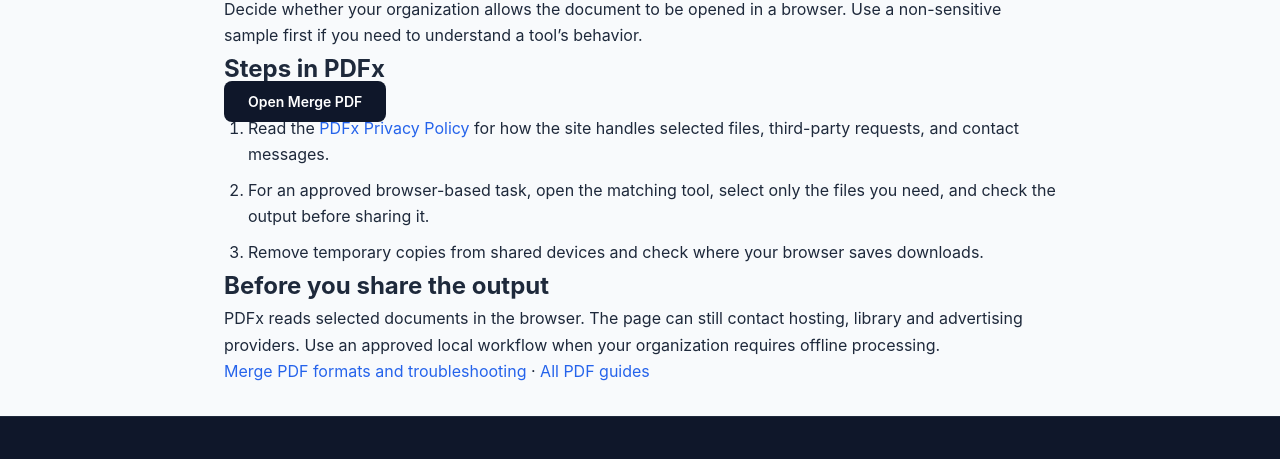
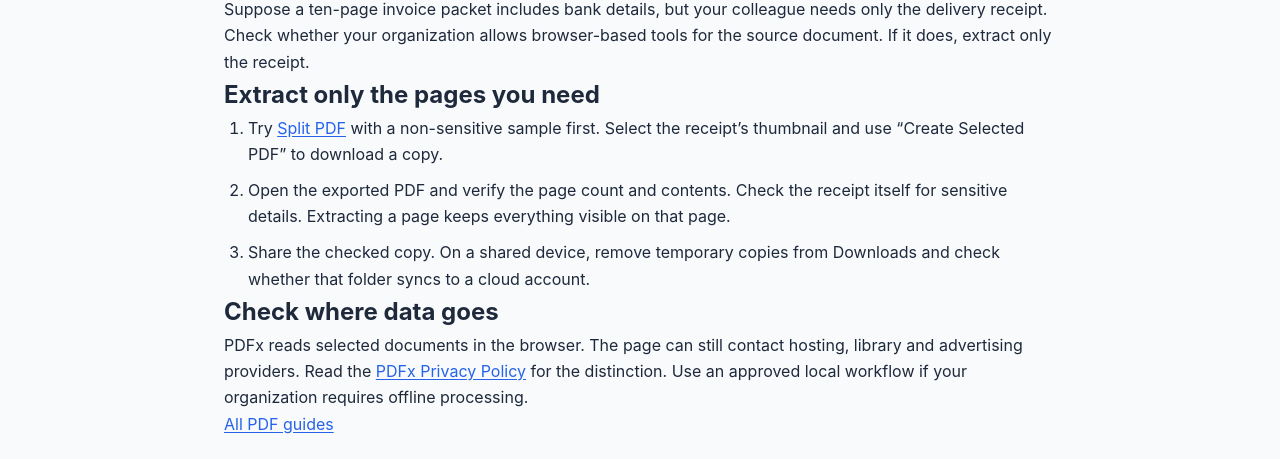
Before and after one commit to almakhfi-dev/pdfx-website, a plain HTML site: page guide-privacy-online-pdf-tools.html in a window 1280 px wide. Shown: the part 212-671 px from the top of the page. Drawn offline with Linux system fonts and the light colour scheme.

Commit message:
Fix PDFx reading contrast and verify guide instructions

```diff
--- a/guide-privacy-online-pdf-tools.html
+++ b/guide-privacy-online-pdf-tools.html
@@ -4,10 +4,10 @@
     <meta charset="utf-8">
     <meta name="viewport" content="width=device-width, initial-scale=1">
     <title>Protect your privacy when using online PDF tools | PDFx</title>
-    <meta name="description" content="Decide whether your organization allows the document to be opened in a browser. Use a non-sensitive sample first if you need to understand a tool’s behavior.">
+    <meta name="description" content="Use PDFx to extract only the pages you need to share, and check how browser-based PDF tools handle your files and network requests.">
     <link rel="canonical" href="https://pdfx-website.vercel.app/guide-privacy-online-pdf-tools.html">
     <meta property="og:title" content="Protect your privacy when using online PDF tools | PDFx">
-    <meta property="og:description" content="Decide whether your organization allows the document to be opened in a browser. Use a non-sensitive sample first if you need to understand a tool’s behavior.">
+    <meta property="og:description" content="Use PDFx to extract only the pages you need to share, and check how browser-based PDF tools handle your files and network requests.">
     <meta property="og:type" content="article">
     <meta property="og:url" content="https://pdfx-website.vercel.app/guide-privacy-online-pdf-tools.html">
     <meta property="og:image" content="https://pdfx-website.vercel.app/pdfx-logo.png">
@@ -43,13 +43,16 @@
 </header>
 <main id="main-content" tabindex="-1" class="container reading-page">
 <h1>Protect your privacy when using online PDF tools</h1>
-<p>Decide whether your organization allows the document to be opened in a browser. Use a non-sensitive sample first if you need to understand a tool’s behavior.</p>
-<h2>Steps in PDFx</h2>
-<p><a class="android-btn" href="/merge-pdf.html#merge-pdf-tool">Open Merge PDF</a></p>
-<ol><li>Read the <a href="/privacy.html">PDFx Privacy Policy</a> for how the site handles selected files, third-party requests, and contact messages.</li><li>For an approved browser-based task, open the matching tool, select only the files you need, and check the output before sharing it.</li><li>Remove temporary copies from shared devices and check where your browser saves downloads.</li></ol>
-<h2>Before you share the output</h2>
-<p>PDFx reads selected documents in the browser. The page can still contact hosting, library and advertising providers. Use an approved local workflow when your organization requires offline processing.</p>
-<p><a href="/merge-pdf.html">Merge PDF formats and troubleshooting</a> · <a href="/guides.html">All PDF guides</a></p>
+<p>Suppose a ten-page invoice packet includes bank details, but your colleague needs only the delivery receipt. Check whether your organization allows browser-based tools for the source document. If it does, extract only the receipt.</p>
+<h2>Extract only the pages you need</h2>
+<ol>
+    <li>Try <a href="/split-pdf.html#split-pdf-tool">Split PDF</a> with a non-sensitive sample first. Select the receipt’s thumbnail and use “Create Selected PDF” to download a copy.</li>
+    <li>Open the exported PDF and verify the page count and contents. Check the receipt itself for sensitive details. Extracting a page keeps everything visible on that page.</li>
+    <li>Share the checked copy. On a shared device, remove temporary copies from Downloads and check whether that folder syncs to a cloud account.</li>
+</ol>
+<h2>Check where data goes</h2>
+<p>PDFx reads selected documents in the browser. The page can still contact hosting, library and advertising providers. Read the <a href="/privacy.html">PDFx Privacy Policy</a> for the distinction. Use an approved local workflow if your organization requires offline processing.</p>
+<p><a href="/guides.html">All PDF guides</a></p>
 </main>
 <footer>
     <div class="container">
--- a/style.css
+++ b/style.css
@@ -882,7 +882,7 @@ footer {
     padding-top: 25px;
     text-align: center;
     font-size: 13px;
-    color: #64748b;
+    color: #94a3b8;
 }
 
 /* =========================================================
@@ -957,6 +957,7 @@ footer {
 .reading-page { max-width: 52rem; padding-block: 2rem; }
 .reading-page li + li, .reading-page details + details { margin-top: .6rem; }
 .reading-page ol, .reading-page ul { padding-inline-start: 1.5rem; }
+.reading-page :is(p, li) a:not(.android-btn) { text-decoration: underline; text-underline-offset: .15em; }
 .hero-actions { display: flex; flex-wrap: wrap; justify-content: center; align-items: center; gap: 1rem; }
 .hero-actions > a:last-child { color: inherit; }
 .tool-card, #tools { scroll-margin-top: 9rem; }
```
Also changed, not shown: guide-extract-specific-pdf-pages.html (+1 -1 lines).
